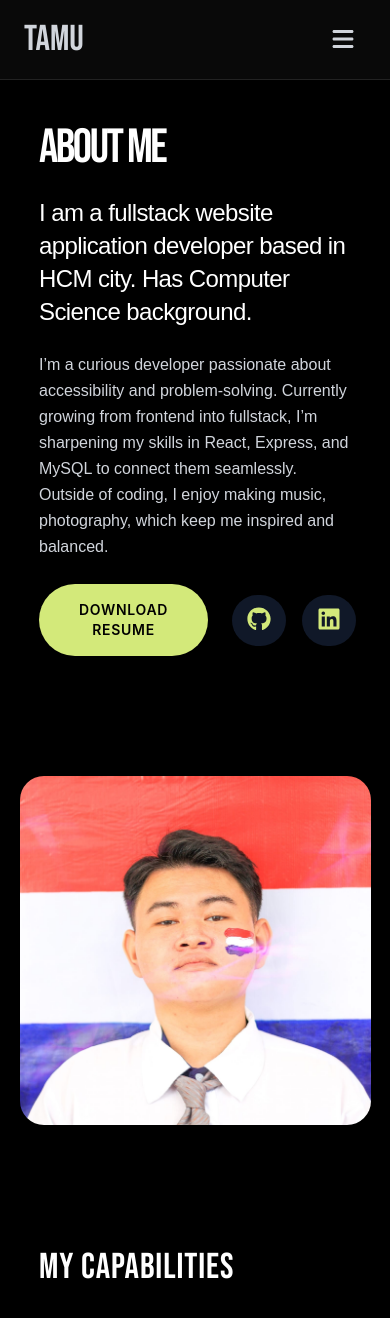
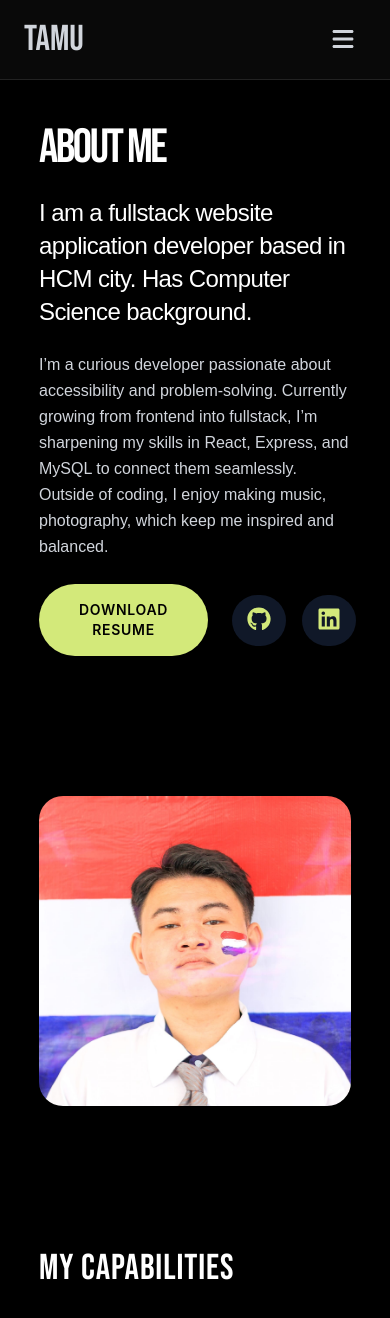
Before and after one commit to NguyenDucTam2801/NguyenDucTam2801.github.io, a React (Vite) app: page /#/about in a window 390 px wide. Shown: the top 1318 px of the page. Built offline with nearby package versions, Linux system fonts and the light colour scheme.

Commit message:
Fix hero size image on about me page

```diff
--- a/src/pages/AboutMePage.tsx
+++ b/src/pages/AboutMePage.tsx
@@ -1,7 +1,6 @@
 import { SocialIconsHero } from "../data/homePage/SocialLinkData";
 import HeroSection from "../sections/aboutMePage/HeroSection";
 import { heroSectionData, resumeLink } from "../data/aboutPage/heroSectionData";
-import { FlexDiv } from "../components/ui/FlexDiv";
 import aboutMeHero from '../assets/images/aboutMeHero.jpg'
 import MyCapabilitiesSection from "../sections/aboutMePage/MyCapabilitiesSection";
 import { myCapabilitiesSectionData, listSkills } from "../data/aboutPage/myCapabilitiesSectionData";
@@ -11,25 +10,30 @@ import MyAcademySection from "../sections/aboutMePage/MyAcademySection";
 import { academyList, myAcademySectionData } from "../data/aboutPage/myAcademySectionData";
 import { MyLocationSection } from "../sections/aboutMePage/MyLocation";
 import { googleMapsEmbed, googleMapsLink, myLocationSectionData, } from "../data/aboutPage/myLocationSectionData";
+import { FlexSection } from "../components/ui/FlexSection";
 
 const AboutMePage = () => {
     return (
         <main className="overflow-x-hidden">
             <HeroSection heroSectionData={heroSectionData} socialIconsData={SocialIconsHero} resumeLink={resumeLink} />
-            <FlexDiv
+            <FlexSection
                 direction="col"
                 align="center"
                 justify="center"
                 // Added 'overflow-visible' and 'relative' to the container
-                className="w-[90%] md:w-[80%] mx-auto bg-none md:bg-gray-500 rounded-md overflow-visible relative"
+                className="bg-none md:bg-gray-500 rounded-md overflow-visible relative"
                 margin="my-20"
             >
                 <img
                     src={aboutMeHero}
                     alt="About Me"
-                    className="w-full md:w-[40%] h-auto hover:scale-105 transition-transform duration-300 relative hover:z-10 rounded-3xl md:rounded-none"
+                    // 1. Removed width: '100%' from style (kept objectFit)
+                    style={{ objectFit: 'cover' }}
+                    // 2. Added w-[90%] md:w-[40%]
+                    // 3. Changed transition-all to transition-transform for better animation performance
+                    className=" md:w-[40%] rounded-3xl md:rounded-none hover:scale-105 transition-transform duration-300 md:m-0 my-5"
                 />
-            </FlexDiv>
+            </FlexSection>
             <MyCapabilitiesSection myCapabilitiesData={myCapabilitiesSectionData} skillList={listSkills} />
             <hr className='border-gray-600 w-full' />
             <MyExperienceSection experienceSectionData={myExperienceSectionData} experienceItems={experienceList} />
```
